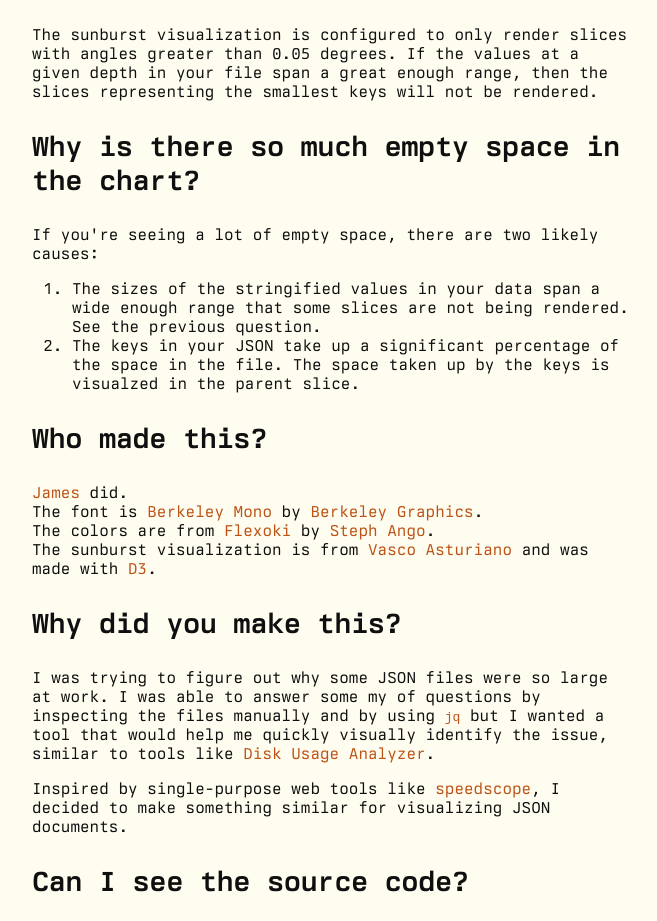
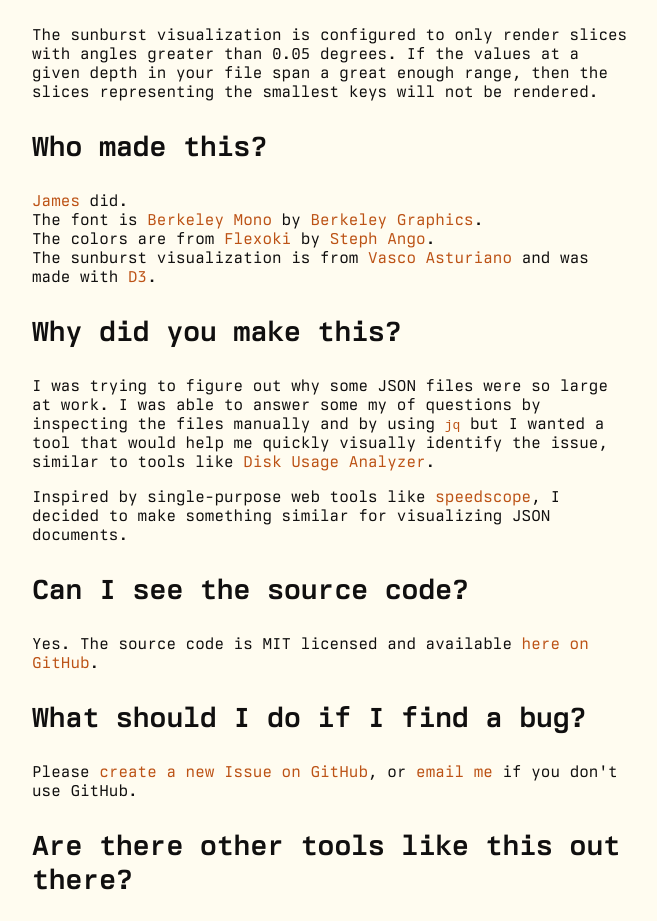
Before and after one commit to jamesbvaughan/json-space-analyzer, a website with bundled scripts: page public/index.html in a window 1280 px wide. Shown: the part 1061-1982 px from the top of the page, without its empty margins (308-965 px from the left). Built offline with nearby package versions, Linux system fonts and the light colour scheme.

Commit message:
Remove empty space FAQ

```diff
--- a/public/index.html
+++ b/public/index.html
@@ -343,25 +343,6 @@
             the smallest keys will not be rendered.
           </p>
 
-          <h3>Why is there so much empty space in the chart?</h3>
-
-          <p>
-            If you're seeing a lot of empty space, there are two likely causes:
-          </p>
-
-          <ol>
-            <li>
-              The sizes of the stringified values in your data span a wide
-              enough range that some slices are not being rendered. See the
-              previous question.
-            </li>
-            <li>
-              The keys in your JSON take up a significant percentage of the
-              space in the file. The space taken up by the keys is visualzed in
-              the parent slice.
-            </li>
-          </ol>
-
           <h3>Who made this?</h3>
 
           <p>
```
